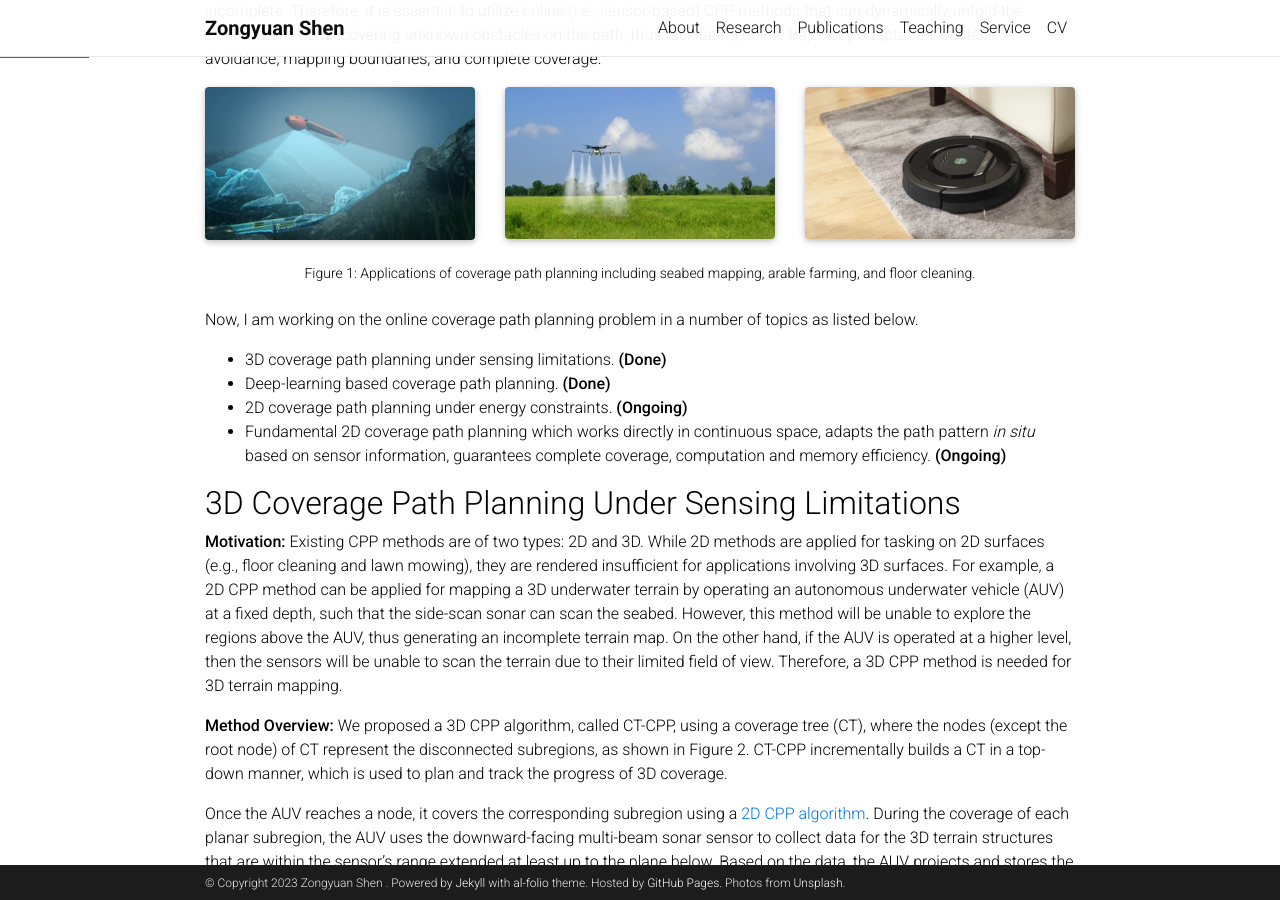
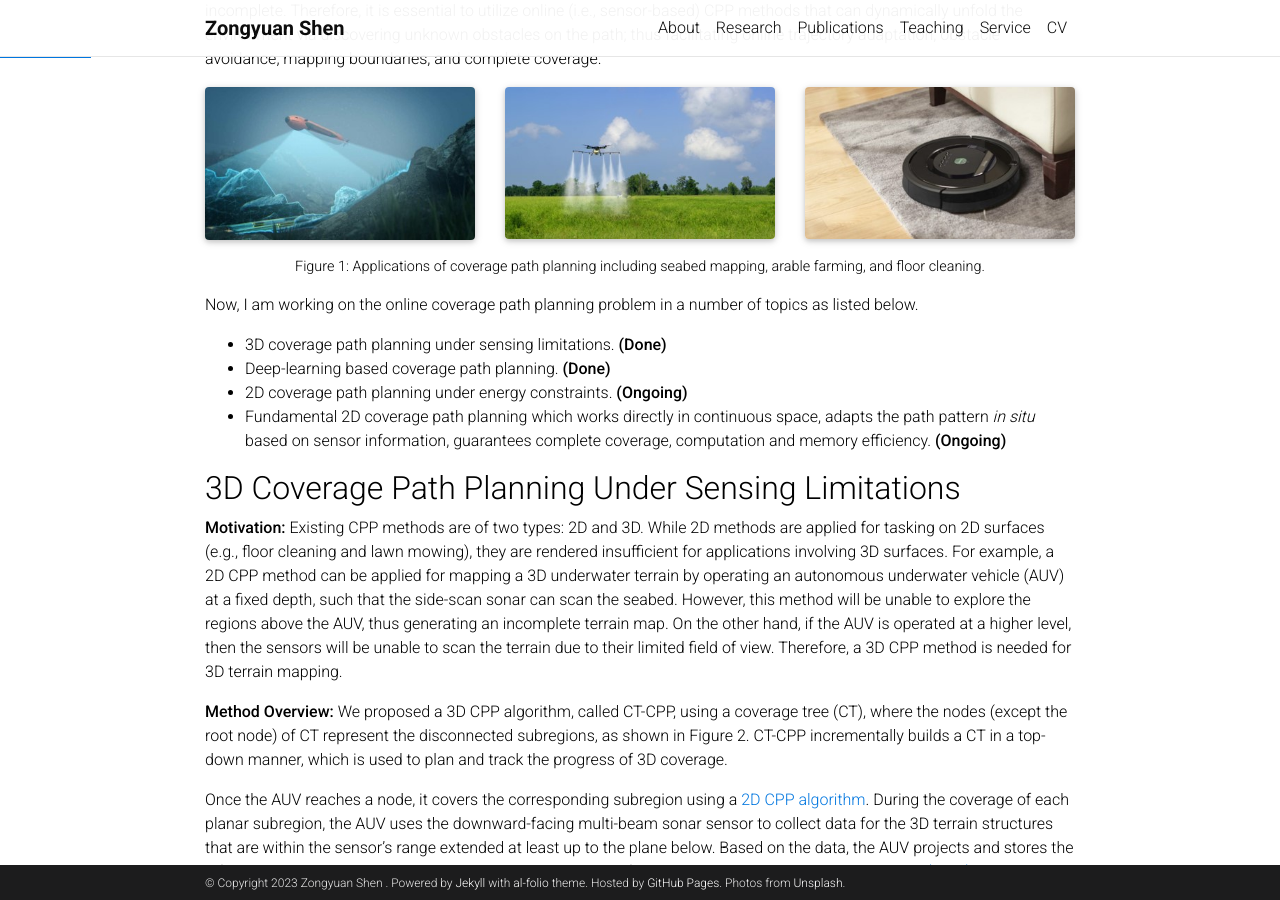
Before and after one commit to ZongyuanShen/ZongyuanShen.github.io, a Jekyll site: the page built from _projects/1_project.md, in a window 1280 px wide and 900 px high, scrolled down 328 px. Built offline with Jekyll 4.4.1, drawn with Linux system fonts in a browser that asks for light colours; full-size pictures stand in for the smaller copies a plugin makes; comment, search, counter and statistics services are not loaded; a style sheet for code colours, icons or effects is not loaded.

Commit message:
Update 1_project.md

```diff
--- a/_projects/1_project.md
+++ b/_projects/1_project.md
@@ -22,9 +22,9 @@
         {% include figure.html path="assets/img/CPP_3.jpg" title="example image" class="img-fluid rounded z-depth-1" %}
     </div>
 </div>
-<div class="caption">
+<p align="center" style="font-size:0.9rem;">
     Figure 1: Applications of coverage path planning including seabed mapping, arable farming, and floor cleaning.
-</div>
+</p>
 
 Now, I am working on the online coverage path planning problem in a number of topics as listed below.
 - 3D coverage path planning under sensing limitations. **(Done)**
@@ -49,9 +49,9 @@
         {% include figure.html path="assets/img/CPP_4.svg" title="example image" class="img-fluid rounded z-depth-1" %}
     </div>
 </div>
-<div class="caption">
+<p align="center" style="font-size:0.9rem;">
     Figure 2: Incremental construction of the coverage tree.
-</div>
+</p>
 
 **Results:**
 The CT-CPP algorithm is validated on a high-fidelity underwater simulator called [UWSim](https://wiki.ros.org/uwsim) based on the [Robot Operating System](https://www.ros.org/). The AUV, called Girona 500, is simulated. Five scenes of size 450m × 450m × 400m are randomly generated for performance validation as shown in Figure 3(a). A comparative evaluation of the coverage trajectories generated by the CT-CPP and the terrain following CPP [(TF-CPP)](https://link.springer.com/article/10.1007/BF00141150) methods in scene 1 is presented in Figure 3(b) and Figure 3(c), respectively. Figure 3(f) shows the total trajectory lengths for all five scenes, which indicate that the CT-CPP method took the shorter path lengths. Figure 3(g) shows that the CT-CPP method consumed less energy in all five scenes as compared to the TF-CPP method due to its frequent vertical motions. Further, we numerically evaluated the reconstruction errors using different α, which is a positive parameter controlling the desired level of details. As seen in Figure 3(h), CT-CPP performs better in all five scenes. Thus, CT-CPP is an alternate method to TF-CPP and it is expected to outperform the TF-CPP method in a significant number of scenarios.
@@ -61,9 +61,9 @@
         {% include figure.html path="assets/img/CPP_5.svg" title="example image" class="img-fluid rounded z-depth-1" %}
     </div>
 </div>
-<div class="caption">
+<p align="center" style="font-size:0.9rem;">
     Figure 3: Performance evaluation for CT-CPP as compared to TF-CPP.
-</div>
+</p>
 
 **Related Papers:**
 - Z. Shen, J. Song, K. Mittal, and S. Gupta, “CT-CPP: Coverage path planning for 3D terrain reconstruction using dynamic coverage trees,” IEEE Robotics and Automation Letters, vol. 7, no. 1, pp. 135–142, Jan. 2022.
@@ -81,9 +81,9 @@
         {% include figure.html path="assets/img/CPP_6.svg" title="example image" class="img-fluid rounded z-depth-1" %}
     </div>
 </div>
-<div class="caption">
+<p align="center" style="font-size:0.9rem;">
     Figure 4: The training and online architecture of CPPNet.
-</div>
+</p>
 
 **Results:** Figure 5 presents the box plots of the trajectory lengths and online inference times of CPPNet and [2-opt](https://en.wikipedia.org/wiki/2-opt) solutions over 1300 scenarios. In general, CPPNet is able to generate trajectories that are within 5-27% of the 2-opt solution; however, CPPNet requires several orders of magnitude less computation time, thus making it suitable for online coverage path planning in dynamic or partially unknown environments.
 
@@ -92,9 +92,9 @@
         {% include figure.html path="assets/img/CPP_7.svg" title="example image" class="img-fluid rounded z-depth-1" %}
     </div>
 </div>
-<div class="caption">
+<p align="center" style="font-size:0.9rem;">
     Figure 5: Performance evaluation for CPPNet as compared to 2-opt.
-</div>
+</p>
 
 **Related Paper:**
 - Z. Shen, P. Agrawal, J. P. Wilson, R. Harvey, and S. Gupta, “CPPNet: A coverage path planning network,” in Proc. OCEANS'21 MTS/IEEE, San Diego, CA, USA, Sep. 2021, pp. 1–5.
@@ -110,9 +110,9 @@
         {% include figure.html path="assets/img/CPP_8.svg" title="example image" class="img-fluid rounded z-depth-1" %}
     </div>
 </div>
-<div class="caption">
+<p align="center" style="font-size:0.9rem;">
     Figure 6: An example illustrating the execution of the proposed algorithm in an environment containing unknown obstacles.
-</div>
+</p>
 
 **Results:** The performance of the proposed algorithm is validated on a high-fidelity simulator called [Player/Stage](https://playerstage.sourceforge.net/), which is a software tool for visualization and simulation of the robotic tasks. In this work, the vehicle is considered to have the total energy capacity of 320 units. It is equipped with a sonar sensor with a maximum range of 5m for obstacle detection. Two complex scenarios of 50m × 50m search areas containing multiple obstacles are used for testing and validation. Each of these scenarios is partitioned into a 50 × 50 tiling structure, where each cell is of size 1m × 1m. Figure 7 shows the results of the proposed algorithm for two different scenarios. In both scenarios, the battery charging station is located at the bottom left corner. The two figures show the vehicle’s coverage trajectory at different iterations. Finally, complete coverage of the whole area is achieved, thus proving the effectiveness of the proposed algorithm.
 
@@ -124,9 +124,9 @@
         {% include figure.html path="assets/img/CPP_10.svg" title="example image" class="img-fluid rounded z-depth-1" %}
     </div>
 </div>
-<div class="caption">
+<p align="center" style="font-size:0.9rem;">
     Figure 7: The vehicle trajectory showing coverage process of the search area.
-</div>
+</p>
 
 **Related Papers:**
 - Z. Shen, J. P. Wilson, and S. Gupta, “ε*+: An online coverage path planning algorithm for energy-constrained autonomous vehicles,” in Proc. OCEANS'20 MTS/IEEE, Gulf Coast, MS, USA, Oct. 2020, pp. 1–6.
```
